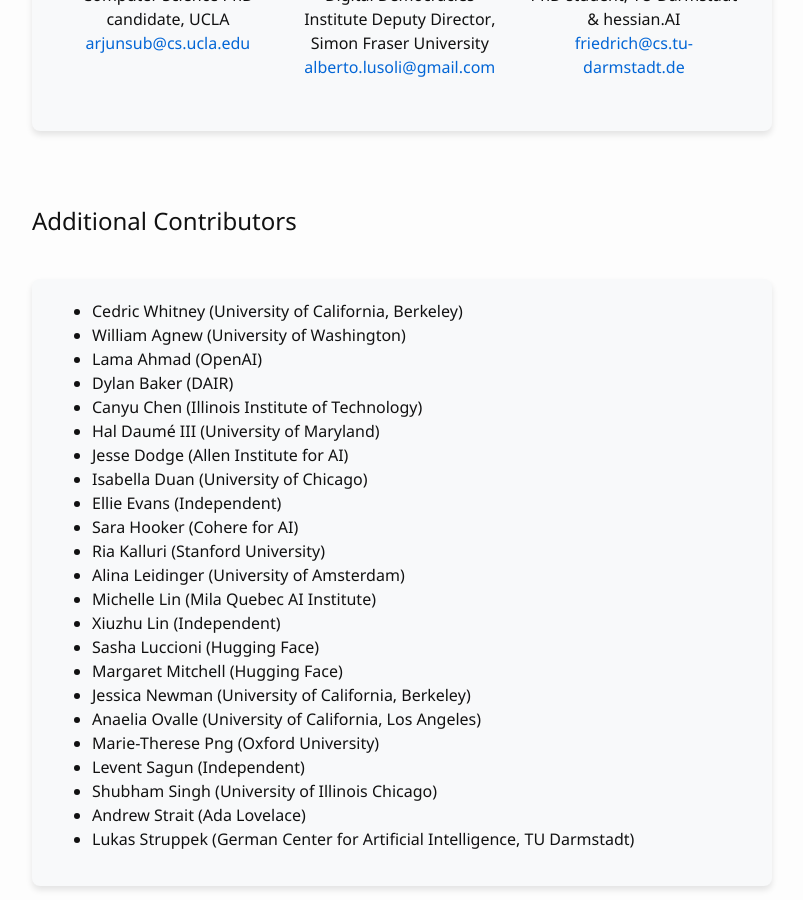
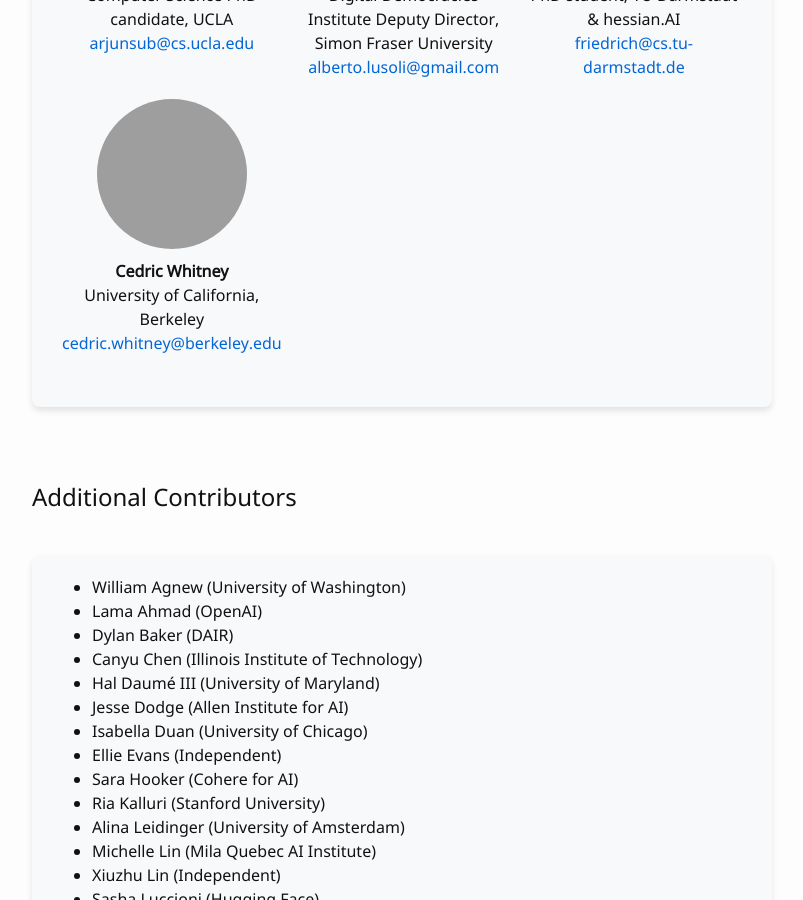
Before and after one commit to aaai-fidu-lab/aaai-fidu-lab.github.io, a Jekyll site: the page built from organizers.md, in a window 1280 px wide and 900 px high, scrolled down 1585 px. Shown: the whole window, without its empty margins (238-1041 px from the left). Built offline with Jekyll 4.4.1, drawn with Linux system fonts in a browser that asks for light colours; our own code applies the rules of GitHub Pages for plain Markdown files; grey boxes are pictures that could not be loaded.

Commit message:
Update organizers.md

```diff
--- a/organizers.md
+++ b/organizers.md
@@ -173,6 +173,14 @@ a {
       <a href="mailto:friedrich@cs.tu-darmstadt.de">friedrich@cs.tu-darmstadt.de</a>
     </div>
   </div>
+  <div class="organizer-card">
+    <img src="images/cedric-whitney.jpg" alt="Cedric Whitney" class="organizer-photo">
+    <div class="organizer-info">
+      <strong>Cedric Whitney</strong>
+      <span>University of California, Berkeley</span>
+      <a href="mailto:cedric.whitney@berkeley.edu">cedric.whitney@berkeley.edu</a>
+    </div>
+  </div>
 </div>
 </div>
 
```
Also changed, not shown: other parts of organizers.md (+0 -1 lines).
